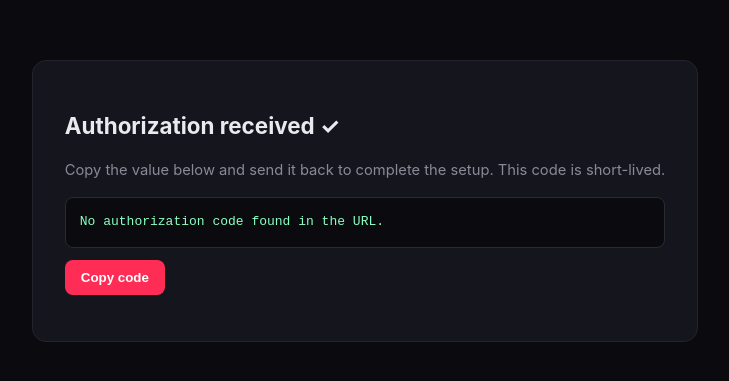
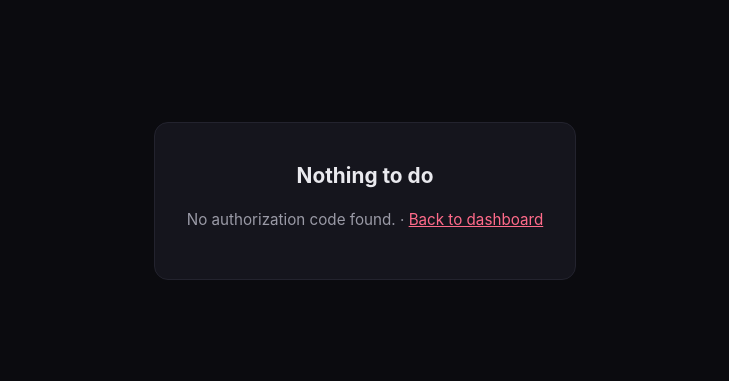
Before and after one commit to aiaagencyinternational/aiaagencyinternational.github.io, a plain HTML site: page callback.html in a window 1280 px wide. Shown: the part 199-580 px from the top of the page, without its empty margins (275-1004 px from the left). Drawn offline with Linux system fonts and the light colour scheme.

Commit message:
Wire dashboard + callback to TikTok backend (JSONP OAuth/publish)
Co-Authored-By: Claude Opus 4.8 (1M context) <noreply@anthropic.com>

```diff
--- a/callback.html
+++ b/callback.html
@@ -3,37 +3,44 @@
 <head>
 <meta charset="utf-8">
 <meta name="viewport" content="width=device-width, initial-scale=1">
-<title>Authorization complete — AIA Studios</title>
+<title>Connecting… — AIA Studios</title>
 <style>
   :root{color-scheme:dark}
   body{margin:0;font-family:-apple-system,BlinkMacSystemFont,"Segoe UI",Roboto,Helvetica,Arial,sans-serif;
        background:#0b0b0f;color:#e9e9ee;line-height:1.6;display:flex;min-height:100vh;align-items:center;justify-content:center}
-  .box{max-width:620px;padding:32px;background:#15151d;border:1px solid #23232e;border-radius:14px;margin:20px}
-  code{display:block;background:#0b0b0f;border:1px solid #2a2a36;border-radius:8px;padding:14px;
-       word-break:break-all;margin:12px 0;color:#8affc1}
-  button{background:#ff2d55;color:#fff;border:0;border-radius:8px;padding:10px 16px;font-weight:600;cursor:pointer}
-  .muted{color:#8a8a97;font-size:.92rem}
-  h1{font-size:1.4rem}
+  .box{max-width:520px;padding:32px;background:#15151d;border:1px solid #23232e;border-radius:14px;margin:20px;text-align:center}
+  h1{font-size:1.3rem;margin:.2em 0}
+  .muted{color:#9a9aa6;font-size:.95rem}
+  .spin{width:26px;height:26px;border:3px solid #2a2a36;border-top-color:#fe2c55;border-radius:50%;margin:8px auto 16px;animation:sp 1s linear infinite}
+  @keyframes sp{to{transform:rotate(360deg)}}
+  a{color:#ff6b8a}
 </style>
 </head>
 <body>
 <div class="box">
-  <h1 id="title">Authorization received ✓</h1>
-  <p class="muted">Copy the value below and send it back to complete the setup. This code is short-lived.</p>
-  <code id="code">reading…</code>
-  <button onclick="copyCode()">Copy code</button>
-  <p class="muted" id="state"></p>
+  <div class="spin" id="spin"></div>
+  <h1 id="title">Connecting your TikTok account…</h1>
+  <p class="muted" id="msg">Finalizing the authorization.</p>
 </div>
 <script>
-  var p = new URLSearchParams(location.search);
-  var code = p.get('code');
-  var err = p.get('error') || p.get('error_description');
-  var el = document.getElementById('code');
-  if (code) { el.textContent = code; }
-  else if (err) { document.getElementById('title').textContent = 'Authorization error'; el.textContent = err; }
-  else { el.textContent = 'No authorization code found in the URL.'; }
-  var st = p.get('state'); if (st) document.getElementById('state').textContent = 'state: ' + st;
-  function copyCode(){ navigator.clipboard.writeText(el.textContent); }
+  var BACKEND="https://script.google.com/macros/s/AKfycbwRZBEsTvg4DX_PJISGQwtLoDAfDOjZo95yw86nbnI2JcwIBvlarvLw4CRQ6BOT6fPdzg/exec";
+  function rand(){return Math.random().toString(36).slice(2)+Date.now().toString(36);}
+  function jsonp(url){return new Promise(function(res,rej){
+    var n="cb_"+rand(); window[n]=function(d){res(d);};
+    var s=document.createElement("script");
+    s.src=url+(url.indexOf("?")<0?"?":"&")+"callback="+n;
+    s.onerror=function(){rej(new Error("network"));};
+    document.body.appendChild(s);
+  });}
+  function fail(t,m){document.getElementById("spin").style.display="none";document.getElementById("title").textContent=t;document.getElementById("msg").innerHTML=m+' · <a href="dashboard.html">Back to dashboard</a>';}
+  var p=new URLSearchParams(location.search);
+  var code=p.get("code"), err=p.get("error")||p.get("error_description");
+  if(err){ fail("Authorization error", err); }
+  else if(code){
+    jsonp(BACKEND+"?action=ttauth&code="+encodeURIComponent(code))
+      .then(function(d){ if(d&&d.ok){ location.href="dashboard.html?connected=1"; } else { fail("Connection error", (d&&d.error)||"unknown"); } })
+      .catch(function(e){ fail("Connection error", String(e)); });
+  } else { fail("Nothing to do", "No authorization code found."); }
 </script>
 </body>
 </html>
```
Also changed, not shown: dashboard.html (+29 -25 lines).
